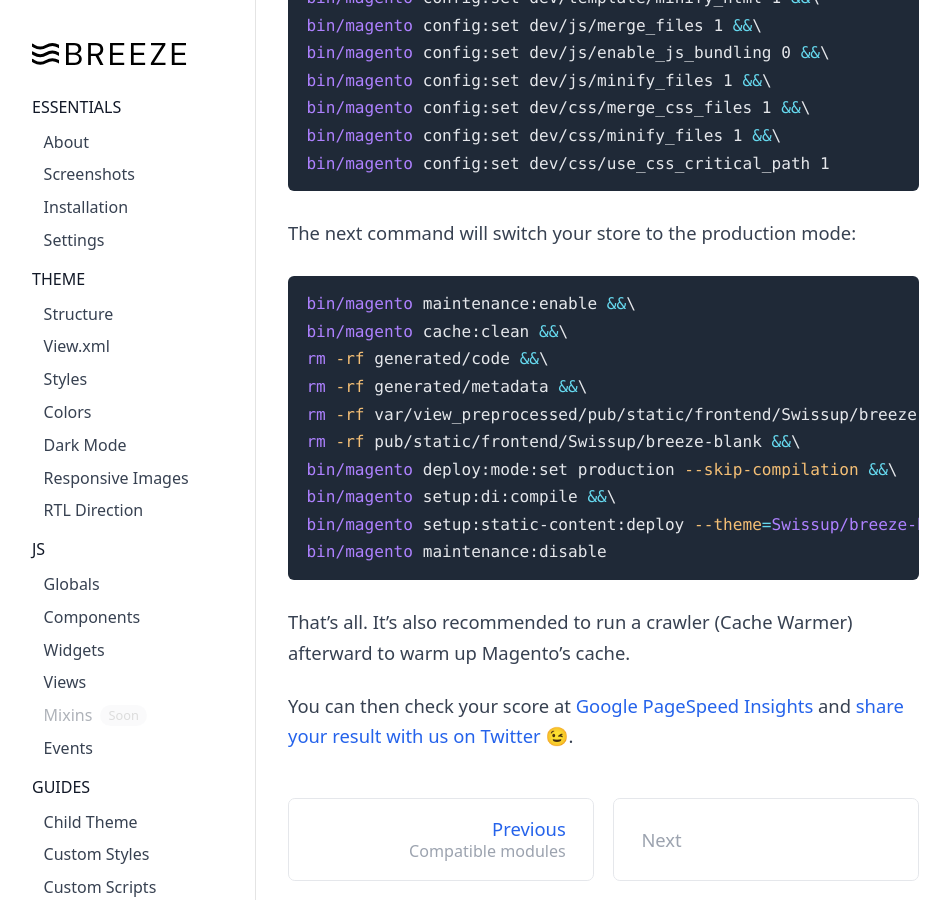
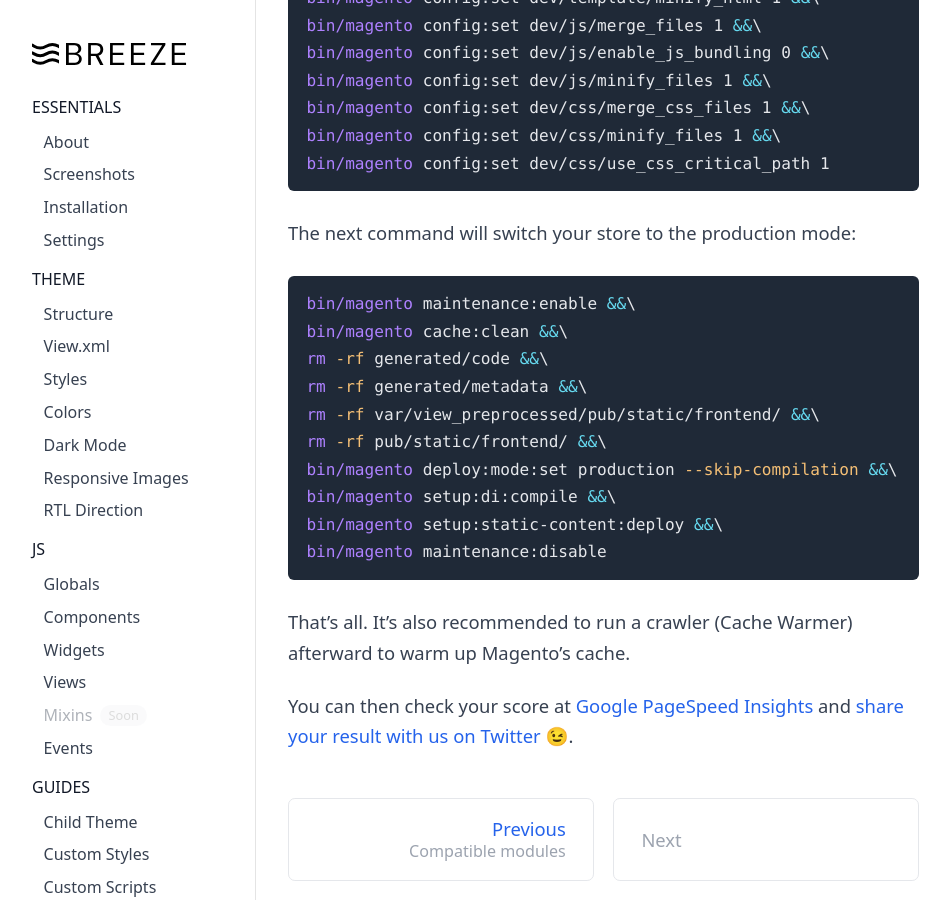
Before and after one commit to breezefront/breezefront.com, a Jekyll site: the page built from collections/_misc/performance.md, in a window 1280 px wide and 900 px high, scrolled down 724 px. Shown: the whole window, without its empty margins (0-951 px from the left). Built offline with Jekyll 4.4.1, drawn with Linux system fonts in a browser that asks for light colours.

Commit message:
Update compilation command

````diff
--- a/collections/_misc/performance.md
+++ b/collections/_misc/performance.md
@@ -40,11 +40,11 @@ bin/magento maintenance:enable &&\
 bin/magento cache:clean &&\
 rm -rf generated/code &&\
 rm -rf generated/metadata &&\
-rm -rf var/view_preprocessed/pub/static/frontend/Swissup/breeze-blank &&\
-rm -rf pub/static/frontend/Swissup/breeze-blank &&\
+rm -rf var/view_preprocessed/pub/static/frontend/ &&\
+rm -rf pub/static/frontend/ &&\
 bin/magento deploy:mode:set production --skip-compilation &&\
 bin/magento setup:di:compile &&\
-bin/magento setup:static-content:deploy --theme=Swissup/breeze-blank &&\
+bin/magento setup:static-content:deploy &&\
 bin/magento maintenance:disable
 ```
 
````
